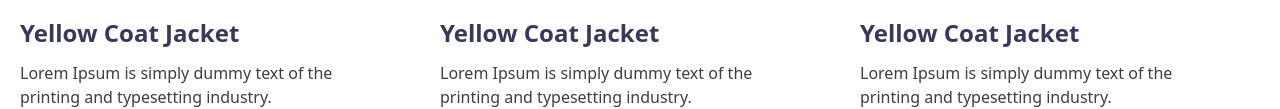
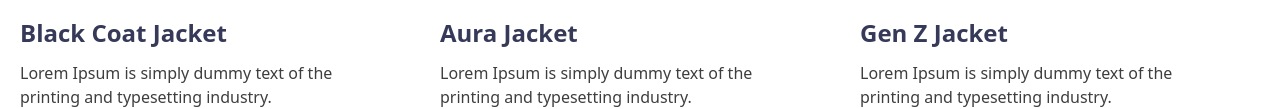
Before and after one commit to mushfiqueraiyan/penguin-jacket, a plain HTML site: page index.html in a window 1280 px wide. Shown: the part 2073-2182 px from the top of the page. Drawn offline with nearby package versions, Linux system fonts and the light colour scheme.

Commit message:
some minor changes

```diff
--- a/index.html
+++ b/index.html
@@ -89,7 +89,7 @@
                    <div class="bg-[#F1F1F1] p-[20px] rounded-[16px]">
                     <img src="images/jacket-4.png" alt="">
                    </div>
-                    <h3 class="text-[#363958] text-2xl font-semibold mt-5">Yellow Coat Jacket</h3>
+                    <h3 class="text-[#363958] text-2xl font-semibold mt-5">Black Coat Jacket</h3>
                     <p class="text-[#3E3E3E] mt-3">Lorem Ipsum is simply dummy text of the printing and typesetting industry.</p>
                     <div class="flex items-center justify-between mt-5">
                         <p class="text-3xl font-bold text-[#fabe4c]">$234</p>
@@ -101,7 +101,7 @@
                    <div class="bg-[#F1F1F1] p-[20px] rounded-[16px]">
                     <img src="images/jacket-5.png" alt="">
                    </div>
-                    <h3 class="text-[#363958] text-2xl font-semibold mt-5">Yellow Coat Jacket</h3>
+                    <h3 class="text-[#363958] text-2xl font-semibold mt-5">Aura Jacket</h3>
                     <p class="text-[#3E3E3E] mt-3">Lorem Ipsum is simply dummy text of the printing and typesetting industry.</p>
                     <div class="flex items-center justify-between mt-5">
                         <p class="text-3xl font-bold text-[#fabe4c]">$234</p>
@@ -113,7 +113,7 @@
                    <div class="bg-[#F1F1F1] p-[20px] rounded-[16px]">
                     <img src="images/jacket-6.png" alt="">
                    </div>
-                    <h3 class="text-[#363958] text-2xl font-semibold mt-5">Yellow Coat Jacket</h3>
+                    <h3 class="text-[#363958] text-2xl font-semibold mt-5">Gen Z Jacket</h3>
                     <p class="text-[#3E3E3E] mt-3">Lorem Ipsum is simply dummy text of the printing and typesetting industry.</p>
                     <div class="flex items-center justify-between mt-5">
                         <p class="text-3xl font-bold text-[#fabe4c]">$234</p>
```
